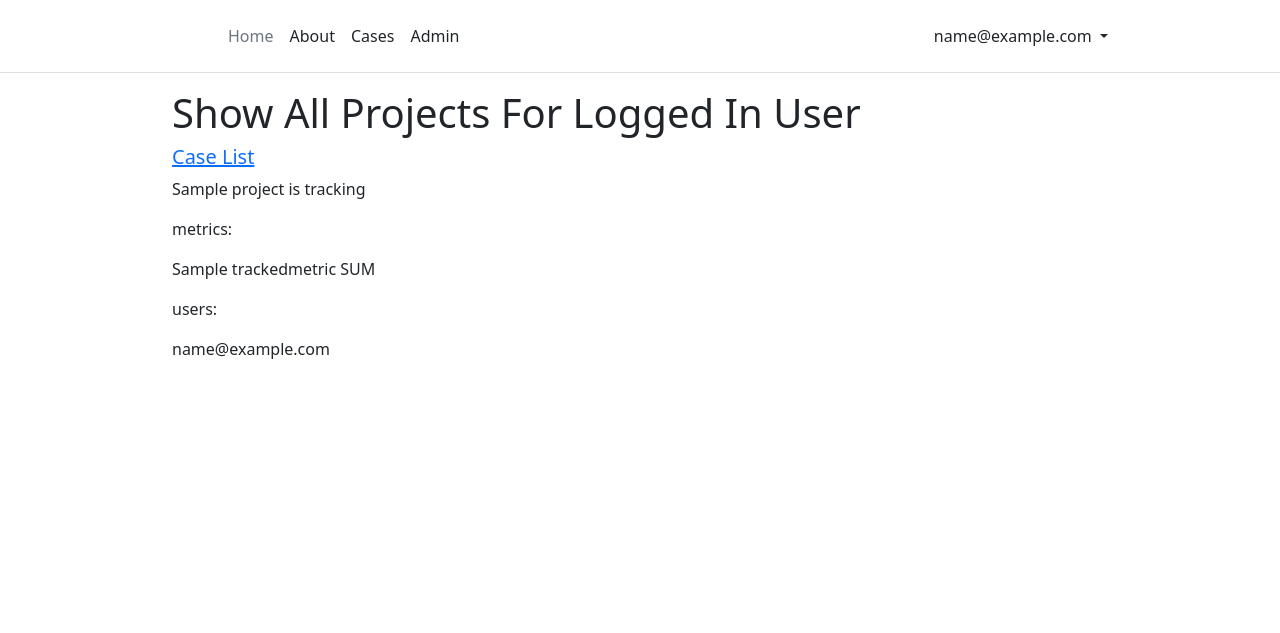
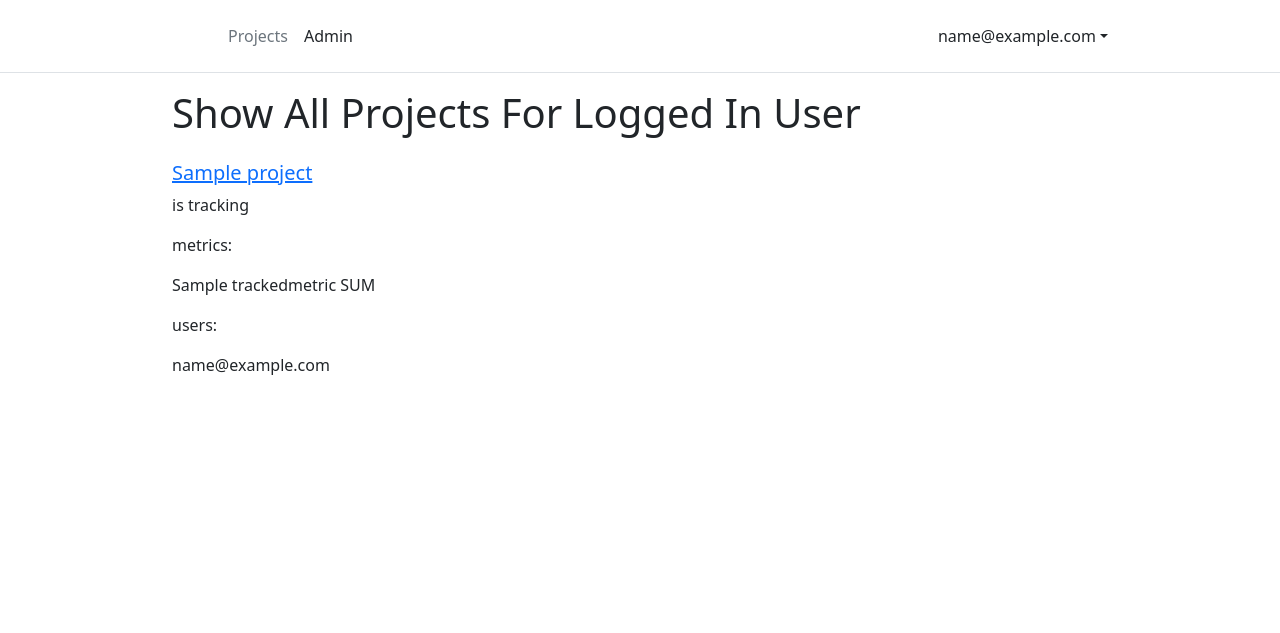
Before and after one commit to mspirbhai/casestudytool, a Django app: page / in a window 1280 px wide. Shown: the top 633 px of the page. Run offline with Django 4.2, Linux system fonts and the light colour scheme; a user stored in the database is signed in; tables that the repository leaves empty hold one stand-in row (values such as "Sample post").

Commit message:
Got filter on project tracked metrics

```diff
--- a/pages/urls.py
+++ b/pages/urls.py
@@ -15,10 +15,12 @@ from .views import (
 urlpatterns = [
     path("", HomePageView.as_view(), name="home"),
     path("about/", AboutPageView.as_view(), name="about"),
-    path("cases/", CaseListView.as_view(), name="cases"),
+    path("cases/<int:pk>/", CaseListView.as_view(), name="cases"),
     path("cases/new/", CaseCreateView.as_view(), name="cases_new"),
-    path("cases/<int:pk>/", CaseLogListView.as_view(), name="caselogs"),
-    path("caselog/<int:pk>/", CaseLogDetailView.as_view(), name="caselog_detail"),
+    path("caselog/<int:pk>/", CaseLogListView.as_view(), name="caselogs"),
+    path(
+        "caselog_detail/<int:pk>/", CaseLogDetailView.as_view(), name="caselog_detail"
+    ),
     path(
         "trackedmetric/<int:pk>/",
         TrackedMetricDetailView.as_view(),
--- a/pages/views.py
+++ b/pages/views.py
@@ -11,9 +11,10 @@ from django.views.generic import (
 )
 
 from django.urls import reverse_lazy
-from django.http import HttpResponseRedirect
+from django.http import HttpRequest, HttpResponse, HttpResponseRedirect
 
 from .models import Case, CaseLog, TrackedMetric, Project
+from .forms import CaseLogCreateForm
 
 
 class HomePageView(LoginRequiredMixin, ListView):
@@ -34,12 +35,20 @@ class CaseListView(LoginRequiredMixin, ListView):
     model = Case
     template_name = "pages/cases.html"
 
+    def get_queryset(self):
+        queryset = super().get_queryset()
+        queryset = queryset.filter(project=self.kwargs["pk"])
+        return queryset
+
 
 class CaseCreateView(LoginRequiredMixin, CreateView):
     model = Case
     template_name = "pages/cases_new.html"
     fields = ["name", "description", "project"]
-    success_url = reverse_lazy("cases")
+
+    def get_success_url(self):
+        project_id = self.object.project.id
+        return reverse_lazy("cases", kwargs={"pk": project_id})
 
 
 class CaseLogListView(LoginRequiredMixin, ListView):
@@ -59,10 +68,15 @@ class CaseLogDetailView(LoginRequiredMixin, DetailView):
 
 
 class CaseLogCreateView(LoginRequiredMixin, CreateView):
-    # form_class = CaseLogCreateForm
+    form_class = CaseLogCreateForm
     model = CaseLog
     template_name = "pages/caselog_new.html"
-    fields = ["title", "body", "tracked_value", "tracked_metric"]
+    # fields = ["title", "body", "tracked_value", "tracked_metric"]
+
+    def get_form_kwargs(self):
+        kw = super(CaseLogCreateView, self).get_form_kwargs()
+        kw["request"] = self.request
+        return kw
 
     def form_valid(self, form):
         form.instance.author = self.request.user
--- a/templates/_base.html
+++ b/templates/_base.html
@@ -1,54 +1,72 @@
 {% load static %}
 <!DOCTYPE html>
 <html lang="en">
-
   <head>
+    <meta name="keywords" ...>
     <meta charset="utf-8">
     <meta http-equiv="X-UA-Compatible" content="IE=edge,chrome=1">
-  <meta name="viewport" content="width=device-width,minimum-scale=1,initial-scale=1">
-  <title>{% block title %}DjangoX{% endblock title %}</title>
-  <meta name="description" content="A framework for launching new Django projects quickly.">
+    <meta name="viewport"
+          content="width=device-width,minimum-scale=1,initial-scale=1">
+    <title>
+      {% block title %}
+        DjangoX
+      {% endblock title %}
+    </title>
+    <meta name="description"
+          content="A framework for launching new Django projects quickly.">
     <meta name="author" content="">
-  <link rel="shortcut icon" type="image/x-icon" href="{% static 'images/favicon.ico' %}">
-
+    <link rel="shortcut icon"
+          type="image/x-icon"
+          href="{% static 'images/favicon.ico' %}">
     {% block css %}
       <!-- Bootstrap CSS -->
-  <link href="https://cdn.jsdelivr.net/npm/bootstrap@5.2.3/dist/css/bootstrap.min.css" rel="stylesheet"
-    integrity="sha384-rbsA2VBKQhggwzxH7pPCaAqO46MgnOM80zW1RWuH61DGLwZJEdK2Kadq2F9CUG65" crossorigin="anonymous">
-
+      <link href="https://cdn.jsdelivr.net/npm/bootstrap@5.2.3/dist/css/bootstrap.min.css"
+            rel="stylesheet"
+            integrity="sha384-rbsA2VBKQhggwzxH7pPCaAqO46MgnOM80zW1RWuH61DGLwZJEdK2Kadq2F9CUG65"
+            crossorigin="anonymous">
       <link rel="stylesheet" href="{% static 'css/base.css' %}">
-  {% endblock %}
+    {% endblock css %}
   </head>
-
   <body>
     <header class="p-3 mb-3 border-bottom">
       <div class="container">
         <div class="d-flex flex-wrap align-items-center justify-content-center justify-content-lg-start">
-        <a href="/" class="d-flex align-items-center mb-2 mb-lg-0 text-dark text-decoration-none">
-          <svg class="bi me-2" width="40" height="32" role="img" aria-label="Bootstrap">
+          <a href="{% url 'home' %}"
+             class="d-flex align-items-center mb-2 mb-lg-0 text-dark text-decoration-none">
+            <svg class="bi me-2"
+                 width="40"
+                 height="32"
+                 role="img"
+                 aria-label="Bootstrap">
               <use xlink:href="#bootstrap" />
             </svg>
           </a>
-
           <ul class="nav col-12 col-lg-auto me-lg-auto mb-2 justify-content-center mb-md-0">
-          <li><a href="{% url 'home' %}" class="nav-link px-2 link-secondary">Home</a></li>
-          <li><a href="{% url 'about' %}" class="nav-link px-2 link-dark">About</a></li>
-          <li><a href="{% url 'cases' %}" class="nav-link px-2 link-dark">Cases</a></li>
-          <li><a href="{% url 'admin:index' %}" target="_blank" class="nav-link px-2 link-dark">Admin</a></li>
+            <li>
+              <a href="{% url 'home' %}" class="nav-link px-2 link-secondary">Projects</a>
+            </li>
+            <li>
+              <a href="{% url 'admin:index' %}"
+                 target="_blank"
+                 class="nav-link px-2 link-dark">Admin</a>
+            </li>
           </ul>
-
           <div class="dropdown text-end">
             {% if user.is_authenticated %}
-          <a href="#" class="d-block link-dark text-decoration-none dropdown-toggle" data-bs-toggle="dropdown"
-            aria-expanded="false">
-            {{ user.email }}
-          </a>
+              <a href="#"
+                 class="d-block link-dark text-decoration-none dropdown-toggle"
+                 data-bs-toggle="dropdown"
+                 aria-expanded="false">{{ user.email }}</a>
               <ul class="dropdown-menu text-small">
-            <li><a class="dropdown-item" href="{% url 'account_change_password' %}">Change password</a></li>
+                <li>
+                  <a class="dropdown-item" href="{% url 'account_change_password' %}">Change password</a>
+                </li>
                 <li>
                   <hr class="dropdown-divider">
                 </li>
-            <li><a class="dropdown-item" href="{% url 'account_logout' %}">Sign out</a></li>
+                <li>
+                  <a class="dropdown-item" href="{% url 'account_logout' %}">Sign out</a>
+                </li>
               </ul>
             {% else %}
               <form class="form-inline ml-auto">
@@ -60,30 +78,23 @@
         </div>
       </div>
     </header>
-
     <div class="container">
       {% block content %}
         <p>Default content...</p>
       {% endblock content %}
     </div>
-
     <footer class="footer">
       <div class="container">
         <span class="text-muted">Footer...</span>
       </div>
     </footer>
-
     {% block javascript %}
       <!-- Bootstrap JavaScript -->
       <script src="https://cdn.jsdelivr.net/npm/bootstrap@5.2.3/dist/js/bootstrap.bundle.min.js"
               integrity="sha384-kenU1KFdBIe4zVF0s0G1M5b4hcpxyD9F7jL+jjXkk+Q2h455rYXK/7HAuoJl+0I4"
               crossorigin="anonymous"></script>
-
       <!-- Project JS -->
       <script src="{% static 'js/base.js' %}"></script>
-
     {% endblock javascript %}
-
   </body>
-
 </html>
--- a/templates/pages/home.html
+++ b/templates/pages/home.html
@@ -6,12 +6,14 @@
 {% endblock title %}
 {% block content %}
   <h1>Show All Projects For Logged In User</h1>
-  <h5>
-    <a href="{% url 'cases' %}">Case List</a>
-  </h5>
   <div class="list-group">
     {% for project in project_list %}
-      <p>{{ project.name }} is tracking</p>
+      <p>
+        <h5>
+          <a href="{% url 'cases' project.pk %}">{{ project.name }}</a>
+        </h5>
+        is tracking
+      </p>
       <p>metrics:</p>
       {% for metric in project.tracked_metrics.all %}<p>{{ metric }}</p>{% endfor %}
       <p>users:</p>
```
Also changed, not shown: pages/forms.py (+13 -7 lines). Lines whose indentation alone changed are shown as unchanged.
